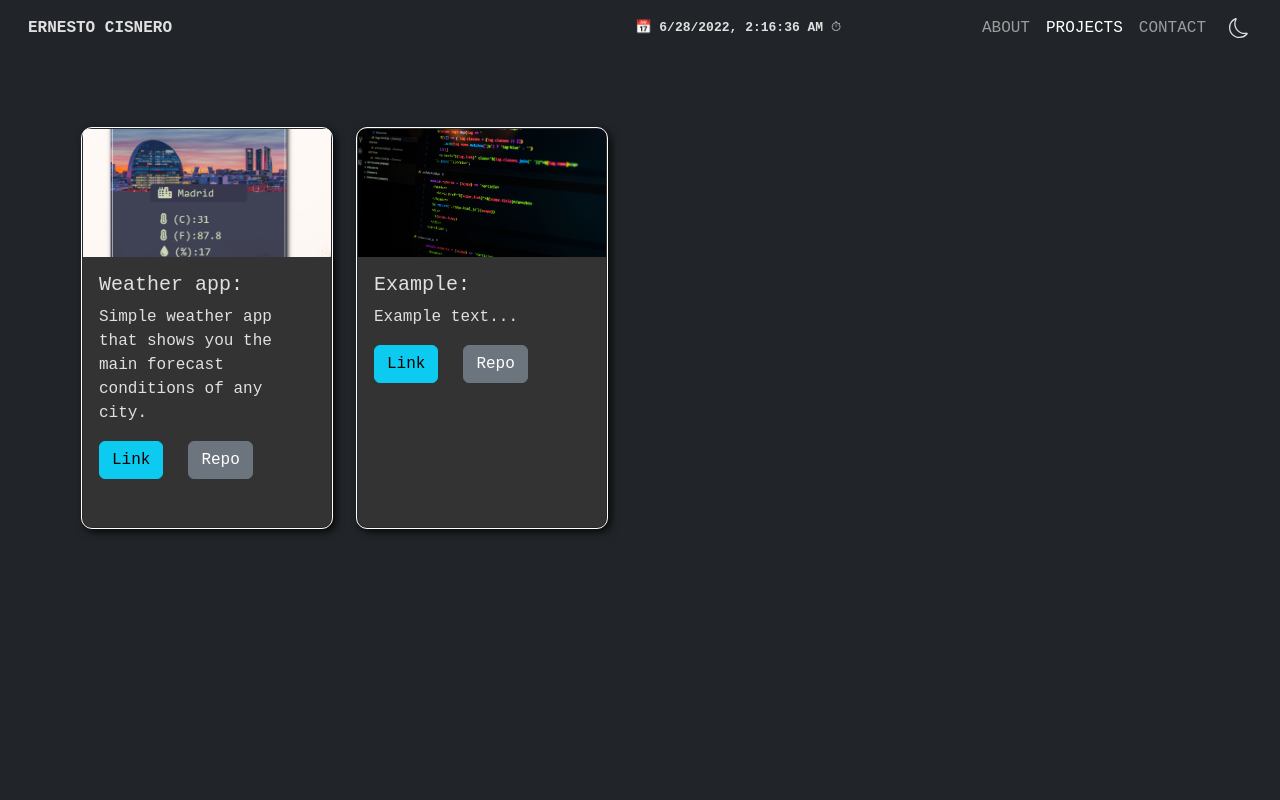
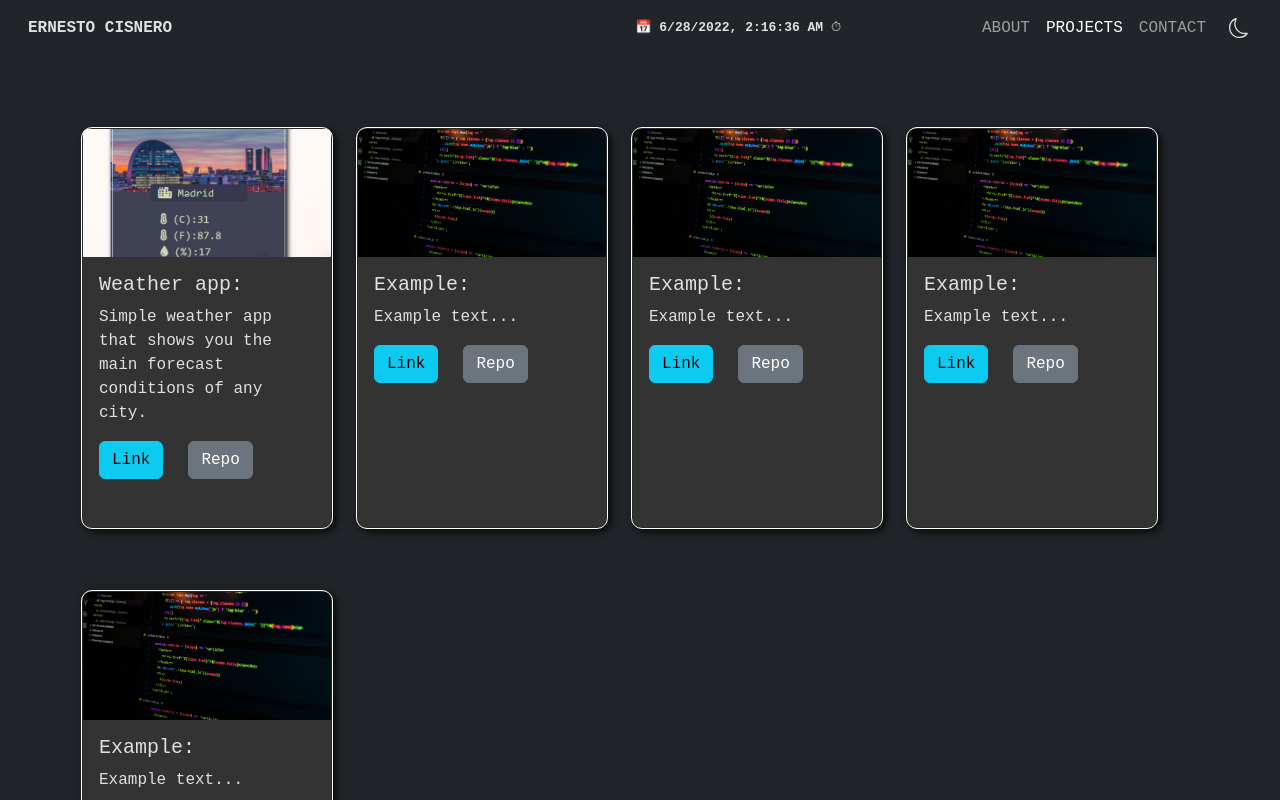
Before and after one commit to ernestocisnero/my-portfolio, a React (Create React App) app: page /projects in a window 1280 px wide. Shown: the top 800 px of the page. Built offline with nearby package versions, Linux system fonts and the light colour scheme.

Commit message:
styling scroll bar

```diff
--- a/src/App.css
+++ b/src/App.css
@@ -16,3 +16,16 @@ html {
     background-color: var(--background-color);
     color: var(--font-color);
 }
+
+::-webkit-scrollbar {
+    width: 5px;
+}
+::-webkit-scrollbar-track {
+    background: var(--background-color);
+}
+::-webkit-scrollbar-thumb {
+    background: #888;
+}
+::-webkit-scrollbar-thumb:hover {
+    background: #555;
+}
--- a/src/pages/Contact.jsx
+++ b/src/pages/Contact.jsx
@@ -20,12 +20,12 @@ export const Contact = () => {
 
                 <div className="d-flex justify-content-around mt-5">
 
-                    <a href="https://twitter.com" target="_blank" rel='noreferrer'>
+                    <a href="https://twitter.com/__RNesto" target="_blank" rel='noreferrer'>
                     <BsTwitter className='socials-icons' />
 
                     </a>
 
-                    <a href="https://github.com" target="_blank" rel='noreferrer'>
+                    <a href="https://github.com/ernestocisnero" target="_blank" rel='noreferrer'>
 
                     <BsGithub className='socials-icons' />
                     </a>
--- a/src/pages/Projects.jsx
+++ b/src/pages/Projects.jsx
@@ -19,7 +19,29 @@ export const Projects = () => {
                     projectTitle={"Example:"}
                     projectDescription={"Example text..."}
                     urlProject={"https://google.com"}
-                    urlRepo={"https://google.com"} />
+                    urlRepo={"https://google.com"}
+                    />
+                <Card
+                    ImgPath={"/assets/images/coding-screen.jpg"}
+                    projectTitle={"Example:"}
+                    projectDescription={"Example text..."}
+                    urlProject={"https://google.com"}
+                    urlRepo={"https://google.com"}
+                    />
+                <Card
+                    ImgPath={"/assets/images/coding-screen.jpg"}
+                    projectTitle={"Example:"}
+                    projectDescription={"Example text..."}
+                    urlProject={"https://google.com"}
+                    urlRepo={"https://google.com"}
+                    />
+                <Card
+                    ImgPath={"/assets/images/coding-screen.jpg"}
+                    projectTitle={"Example:"}
+                    projectDescription={"Example text..."}
+                    urlProject={"https://google.com"}
+                    urlRepo={"https://google.com"}
+                    />
             </div>
         </>
     )
```
